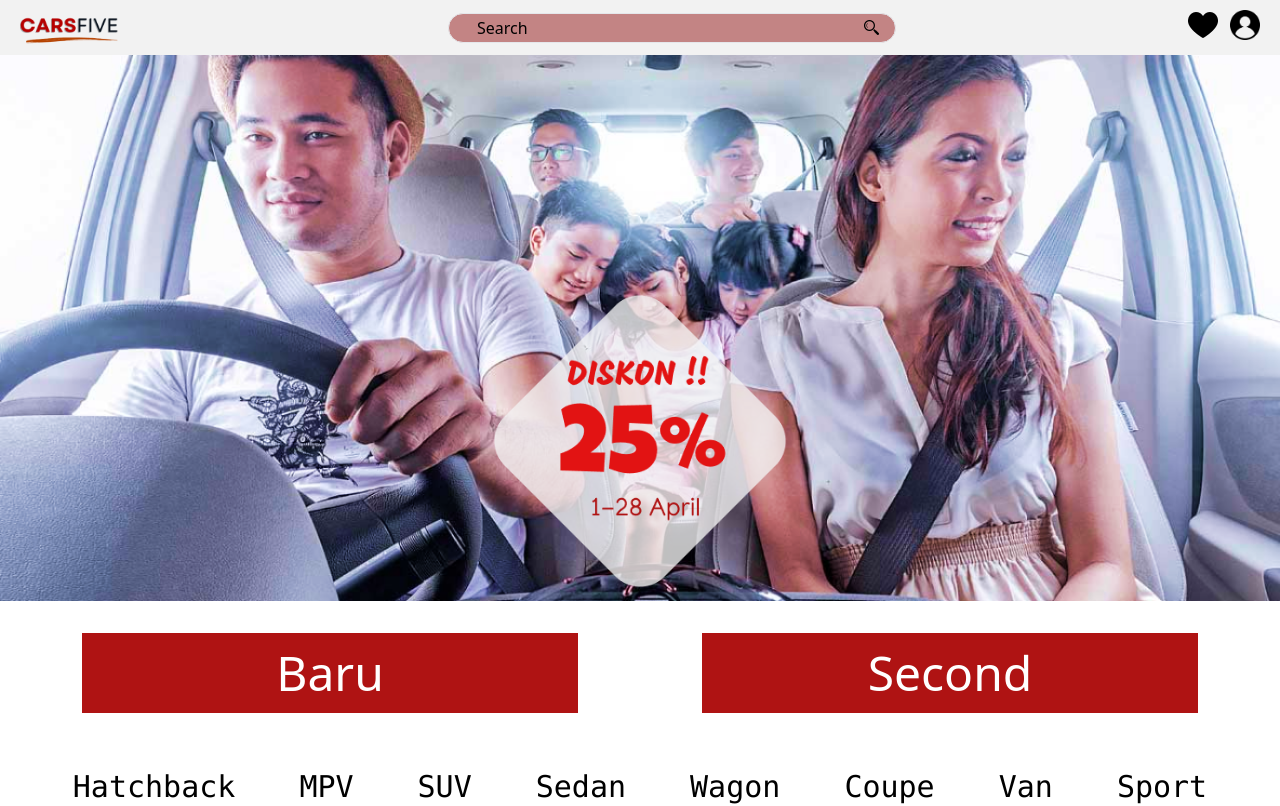
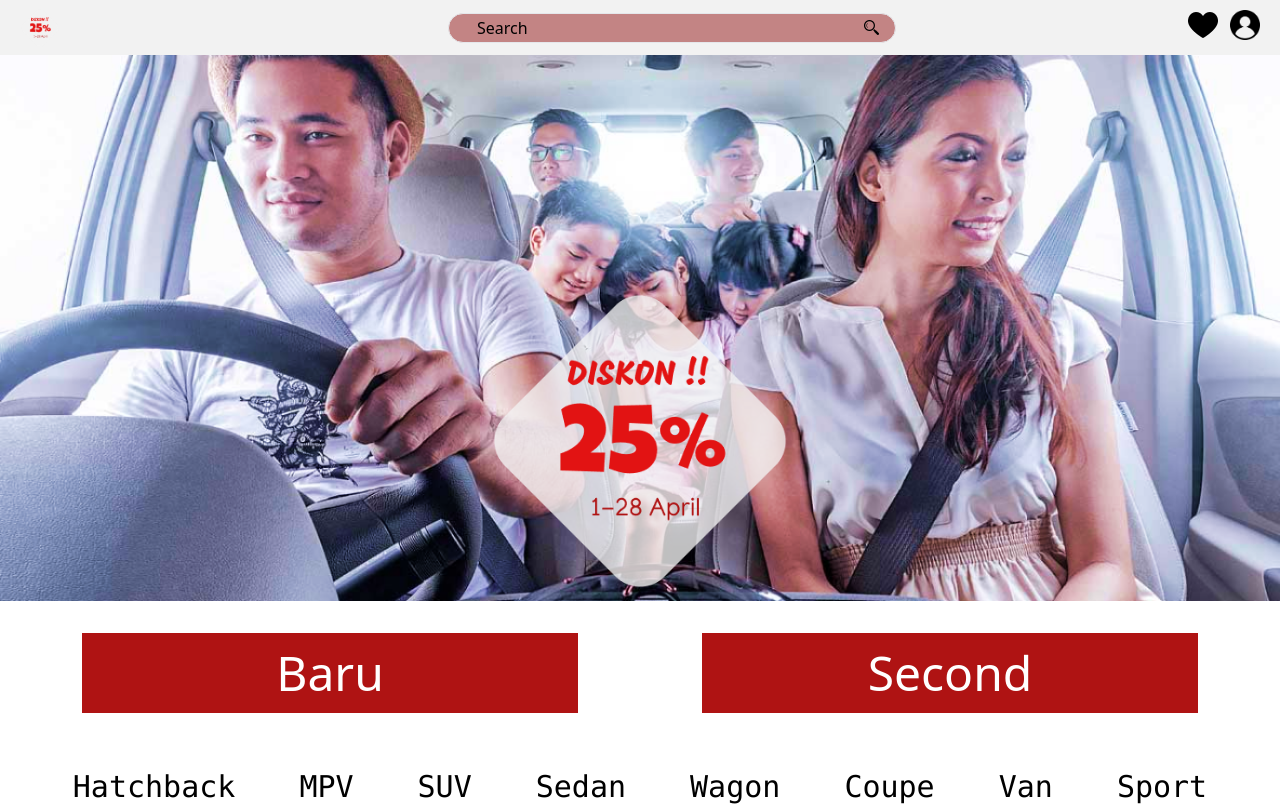
Before and after one commit to ridho-chaniago/RentCars, a React (Vite) app in the folder rentcar/: page / in a window 1280 px wide. Shown: the top 806 px of the page. Built offline with nearby package versions, Linux system fonts and the light colour scheme.

Commit message:
auto deploy

```diff
--- a/rentcar/src/component/atom/logo.jsx
+++ b/rentcar/src/component/atom/logo.jsx
@@ -3,7 +3,7 @@ import React from 'react'
 function Logo() {
   return (
       <button className=''>
-        <img className="max-h-[40px]" src='images\carsFive.png' />
+        <img className="max-h-[40px]" src="/images/diskon.png" />
       </button>
   )
 }
```
